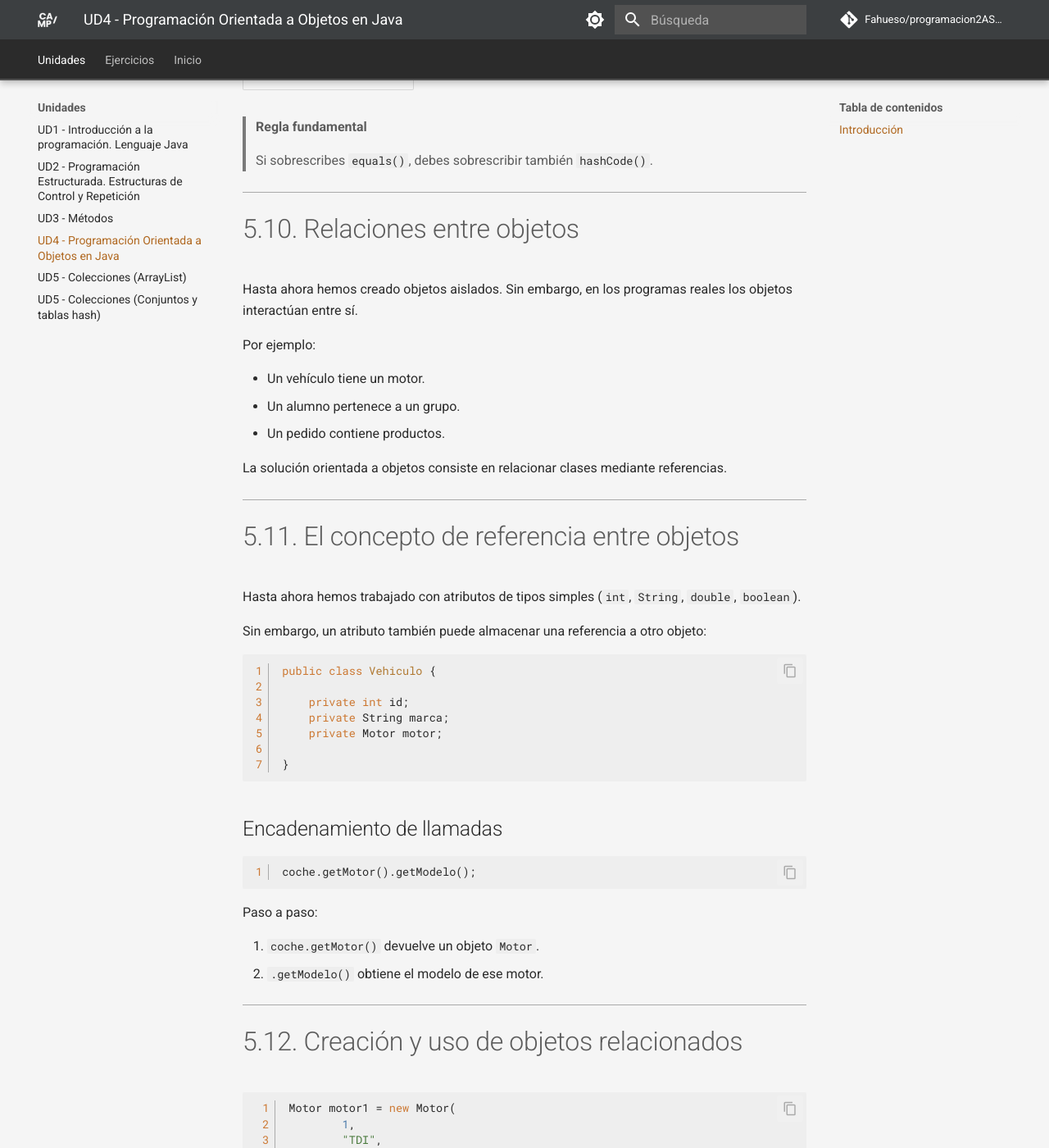
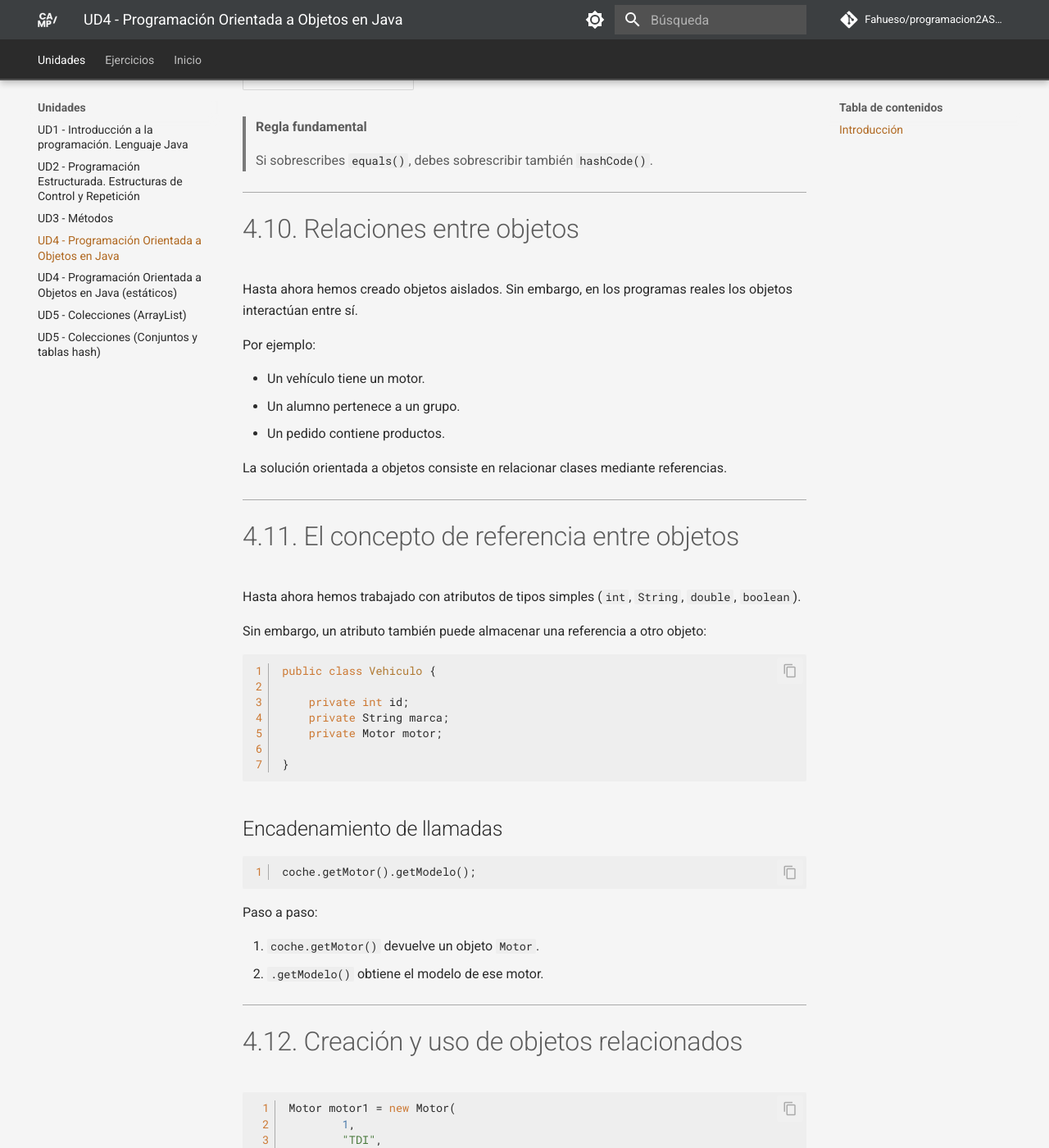
Before and after one commit to Fahueso/programacion2ASIR, an MkDocs documentation site: the page built from docs/unidades/ud04.md, in a window 1280 px wide and 1400 px high, scrolled down 12577 px. Shown: the whole window at 82% size. Built offline with MkDocs 1.6.1 and Material for MkDocs 9.7.7, drawn with Linux system fonts in a browser that asks for light colours; comment, search, counter and statistics services are not loaded; some of the changed text lies outside the part shown.

````diff
--- a/docs/unidades/ud04.md
+++ b/docs/unidades/ud04.md
@@ -1,4 +1,4 @@
-# Unidad 5. Programación Orientada a Objetos en Java
+# Unidad 4. Programación Orientada a Objetos en Java
 
 ## Introducción
 
@@ -16,7 +16,7 @@ Las principales diferencias son:
 
 ---
 
-# 5.1. Cómo se organiza el código
+# 4.1. Cómo se organiza el código
 
 En Java existe una organización más estricta del código:
 
@@ -59,7 +59,7 @@ En Python es habitual escribir código directamente en el archivo. En Java, todo
 
 ---
 
-# 5.2. De Python a Java
+# 4.2. De Python a Java
 
 La misma clase escrita en ambos lenguajes.
 
@@ -132,7 +132,7 @@ Java exige indicar explícitamente los tipos y utiliza la palabra clave `new` pa
 
 ---
 
-# 5.3. Clases, objetos y atributos
+# 4.3. Clases, objetos y atributos
 
 Una clase es una plantilla a partir de la cual se crean objetos.
 
@@ -187,7 +187,7 @@ NullPointerException
 
 ---
 
-# 5.4. Métodos y constructores
+# 4.4. Métodos y constructores
 
 ## Métodos
 
@@ -297,7 +297,7 @@ this.nombre = nombre;
 
 ---
 
-# 5.5. Encapsulación
+# 4.5. Encapsulación
 
 La encapsulación consiste en proteger los datos internos de un objeto.
 
@@ -345,7 +345,7 @@ private int edad;
 
 ---
 
-# 5.6. Getters y Setters
+# 4.6. Getters y Setters
 
 Lectura:
 
@@ -421,7 +421,7 @@ Así toda modificación pasa por las mismas reglas de validación.
 
 ---
 
-# 5.7. toString() y @Override
+# 4.7. toString() y @Override
 
 Si imprimimos un objeto:
 
@@ -487,7 +487,7 @@ String.format("%s (%d)", nombre, edad);
 
 ---
 
-# 5.8. Comparar objetos: == frente a equals()
+# 4.8. Comparar objetos: == frente a equals()
 
 Esta es una de las diferencias más importantes.
 
@@ -536,7 +536,7 @@ true
 
 ---
 
-# 5.9. equals() y hashCode()
+# 4.9. equals() y hashCode()
 
 ## equals()
 
@@ -581,7 +581,7 @@ public int hashCode() {
 
 ---
 
-# 5.10. Relaciones entre objetos
+# 4.10. Relaciones entre objetos
 
 Hasta ahora hemos creado objetos aislados. Sin embargo, en los programas reales los objetos interactúan entre sí.
 
@@ -595,7 +595,7 @@ La solución orientada a objetos consiste en relacionar clases mediante referenc
 
 ---
 
-# 5.11. El concepto de referencia entre objetos
+# 4.11. El concepto de referencia entre objetos
 
 Hasta ahora hemos trabajado con atributos de tipos simples (`int`, `String`, `double`, `boolean`).
 
@@ -624,7 +624,7 @@ Paso a paso:
 
 ---
 
-# 5.12. Creación y uso de objetos relacionados
+# 4.12. Creación y uso de objetos relacionados
 
 ```java
 Motor motor1 = new Motor(
@@ -653,7 +653,7 @@ TDI
 
 ---
 
-# 5.13. Referencias y el valor null
+# 4.13. Referencias y el valor null
 
 Cuando una referencia no apunta a ningún objeto, vale `null`.
 
@@ -701,7 +701,7 @@ if (coche.getMotor() != null) {
 
 ---
 
-# 5.14. Multiplicidad: ¿Uno o muchos?
+# 4.14. Multiplicidad: ¿Uno o muchos?
 
 Al diseñar una relación debemos preguntarnos:
 
@@ -729,7 +729,7 @@ public class Vehiculo {
 
 ---
 
-# 5.15. Direccionalidad: ¿Quién conoce a quién?
+# 4.15. Direccionalidad: ¿Quién conoce a quién?
 
 ## Relación unidireccional
 
@@ -763,7 +763,7 @@ Solo debe utilizarse cuando sea realmente necesario navegar en ambos sentidos.
 
 ---
 
-# 5.16. Ejemplo completo de relaciones
+# 4.16. Ejemplo completo de relaciones
 
 ## Motor.java
 
@@ -848,7 +848,7 @@ public class Principal {
 
 ---
 
-# 5.17. Clase completa de ejemplo
+# 4.17. Clase completa de ejemplo
 
 ## Alumno.java
 
@@ -954,6 +954,9 @@ public class Principal {
 
 ---
 
+
+
+
 # Resumen
 
 Al finalizar esta unidad debes ser capaz de:
--- a/mkdocs.yml
+++ b/mkdocs.yml
@@ -7,6 +7,7 @@ nav:
     - UD2 - Programación Estructurada. Estructuras de Control y Repetición: unidades/ud02.md
     - UD3 - Métodos: unidades/ud03.md
     - UD4 - Programación Orientada a Objetos en Java: unidades/ud04.md
+    - UD4 - Programación Orientada a Objetos en Java (estáticos): unidades/ud04b.md
     - UD5 - Colecciones (ArrayList): unidades/ud05.md
     - UD5 - Colecciones (Conjuntos y tablas hash): unidades/ud05b.md
 
````
Also changed, not shown: docs/ejercicios/ud04/boletin.md (+36 -3 lines), docs/unidades/ud04b.md (added, +283 -0 lines).
